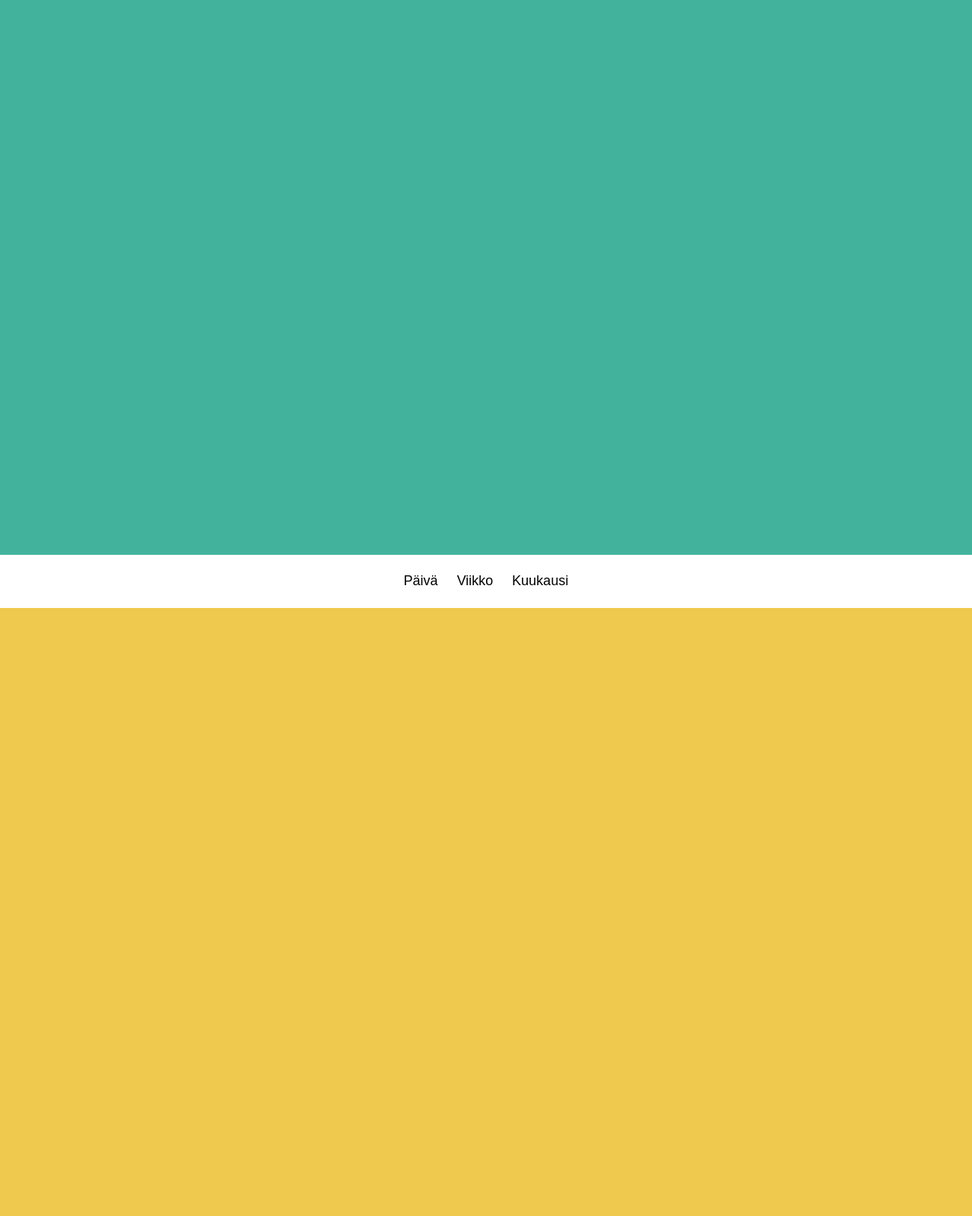
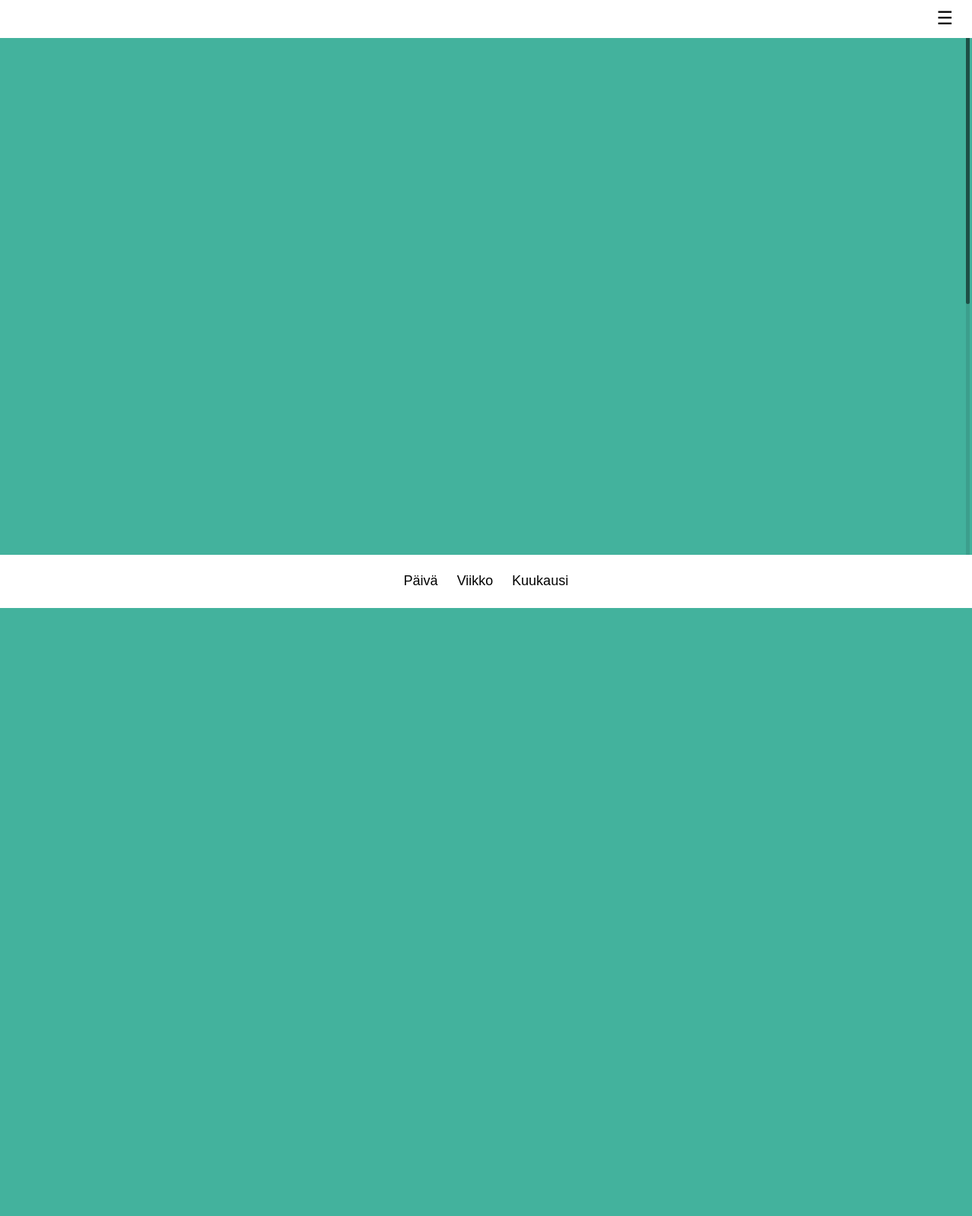
Before and after one commit to Liemola69/thesyke, a PHP site: page /sivurunko.html in a window 1280 px wide. Shown: the whole page at 76% size. After the commit the page ends 800 px from the top, so only its background shows below. Run offline with PHP 8.4, Linux system fonts and the light colour scheme.

Commit message:
Swipe-ominaisuus + ylävalikko runko

```diff
--- a/js/sivurunko.js
+++ b/js/sivurunko.js
@@ -1,10 +1,27 @@
-let nav = document.querySelector("nav");
-let navTop = nav.offsetTop;
+let mySwiper = new Swiper ('.swiper-container', {
+    direction: 'vertical',
+    loop: false,
+    mousewheel: true,
+    scrollbar: {
+      el: '.swiper-scrollbar',
+    },
+});
 
-window.addEventListener("scroll", function(evt){
-    if (window.pageYOffset > navTop){
-        nav.classList.add('fixed');
+let hampurilaisMenu = document.getElementById("hampurilaisMenu");
+let hampurilaisValikko = document.getElementById("hampurilaisValikko");
+let ylaValikko = document.querySelectorAll("ul")[0];
+let auki = false;
+
+hampurilaisMenu.addEventListener('click', function(evt){
+
+    if(auki == false){
+        ylaValikko.style['display'] = "block";
+        hampurilaisValikko.style['height'] = "fit-content";
+        auki = true;
     } else{
-        nav.classList.remove('fixed');
+        ylaValikko.style['display'] = "none";
+        hampurilaisValikko.style['height'] = "0px";
+        auki = false;
     }
+
 });
--- a/sivurunko.html
+++ b/sivurunko.html
@@ -4,19 +4,41 @@
     <meta charset="UTF-8">
     <meta name="viewport" content="width=device-width, initial-scale=1.0">
     <title>Teh SyKe</title>
+    <link rel="stylesheet" href="https://unpkg.com/swiper/css/swiper.min.css">
     <link rel="stylesheet" href="styles/styles_test.css">
 </head>
 <body>
-    <nav>
+    <nav id="ylaNav">
+        <div id="hampurilaisMenu">&#9776;</div>
+        <div id="hampurilaisValikko">
+            <ul id="ylaValikko">
+                <li></li>
+                <li>Valikko 1</li>
+                <li>Valikko 2</li>
+                <li>Valikko 3</li>
+                <li>Valikko 4</li>
+                <li>Valikko 5</li>
+            </ul>
+        </div>
+    </nav>
+
+    <nav id="alaNav">
         <ul>
             <li>Päivä</li>
             <li>Viikko</li>
             <li>Kuukausi</li>
         </ul>
     </nav>
-    <section id="paasivu"></section>
-    <section id="detail_sivu"></section>
 
+    <div class="swiper-container">
+        <div class="swiper-wrapper">
+            <div id="paasivu" class="swiper-slide"></div>
+            <div id="detailSivu" class="swiper-slide"></div>
+        </div>
+        <div class="swiper-scrollbar"></div>
+    </div>
+
+    <script src="https://unpkg.com/swiper/js/swiper.min.js"></script>
     <script src="js/sivurunko.js"></script>
 </body>
 </html>
--- a/styles/styles_test.css
+++ b/styles/styles_test.css
@@ -8,43 +8,60 @@ a {
     text-decoration: none;
 }
 
-/* This class is added on scroll */
-.fixed {
-    position: fixed;
-    top: 0;
-    height: 70px;
-    z-index: 1;
-}
-
 body {
-    color: #fff;
     font-family: 'open-sans-bold', AvenirNext-Medium, sans-serif;
     font-size: 18px;
     text-align: center;
 }
 
+#ylaValikko{
+    display: none;
+}
+
+#hampurilaisMenu{
+    color: black;
+    font-size: 24px;
+    width: fit-content;
+    padding: 10px 15px;
+    position: absolute;
+    right: 10px;
+    cursor: pointer;
+}
+
+#hampurilaisValikko{
+    height: 0px;
+    width: 100%;
+    background-color: white;
+    cursor: pointer;
+}
+
 /* Navigation Settings */
-nav {
-    position: absolute;
+#ylaNav{
+    position: fixed;
+    top: 0;
+    width: 100%;
+    height: 50px;
+    background: #fff;
+    z-index: 2;
+}
+
+#alaNav {
+    position: fixed;
     bottom: 0;
     width: 100%;
     height: 70px;
     background: #fff;
+    z-index: 2;
 }
 
-nav li {
+#alaNav li {
     display: inline-block;
     padding: 24px 10px;
-    color: black;
 }
 
-nav li a {
+#alaNav li a {
     color: #757575;
     text-transform: uppercase;
-}
-
-section {
-    height: 100vh;
 }
 
 /* Screens Settings */
@@ -52,12 +69,13 @@ section {
     background: #43b29d;
 }
 
-#paasivu p {
-    padding-top: 200px;
+#detailSivu {
+    background: #efc94d;
 }
 
-#detail_sivu {
-    background: #efc94d;
+.swiper-container{
+    height: 100vh;
+    width: 100vw;
 }
 
 @media only screen and (max-width: 520px) {
```
